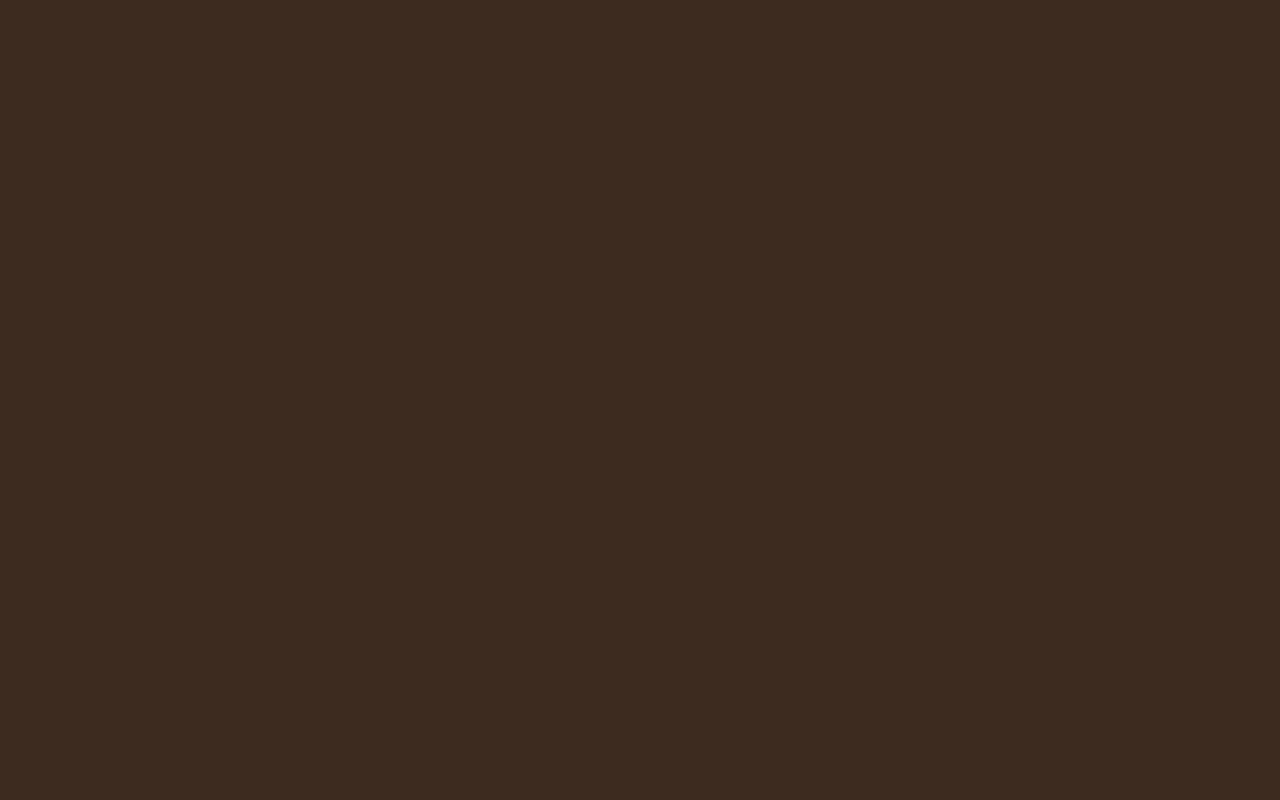
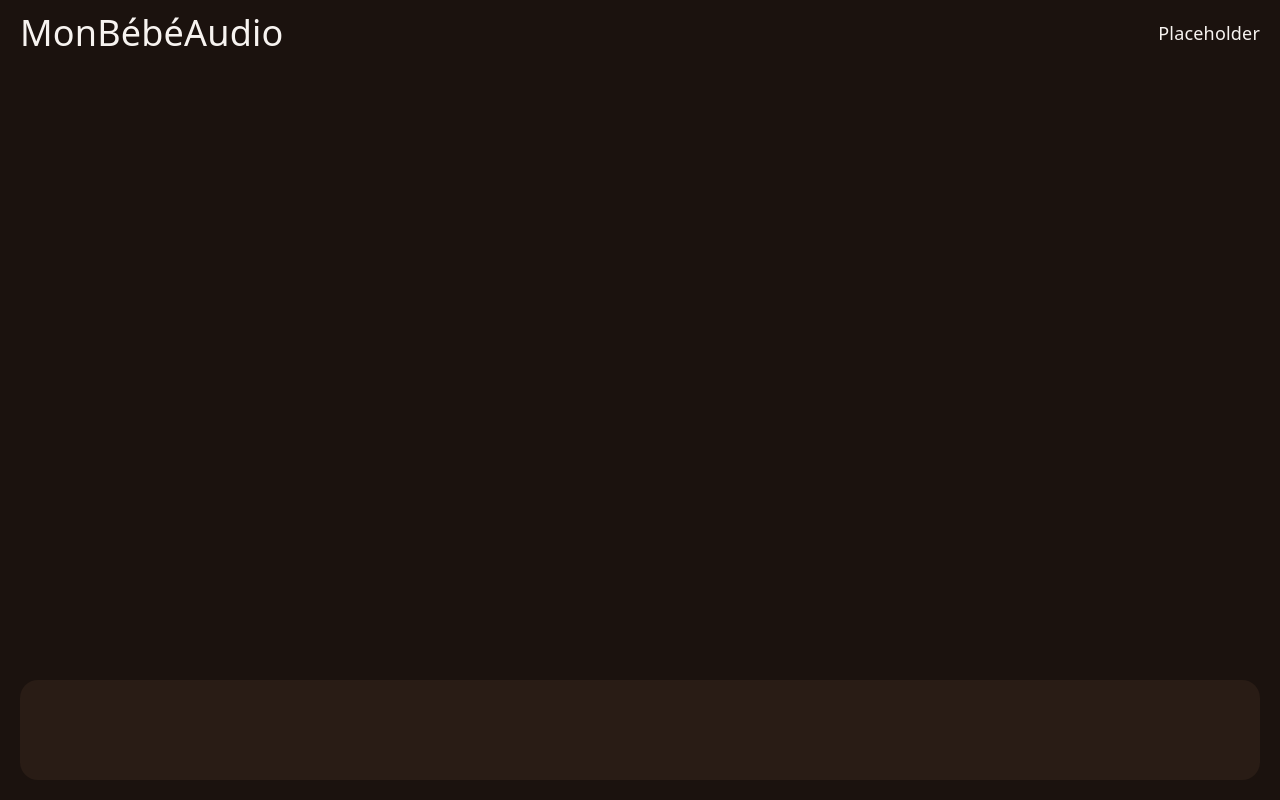
Before and after one commit to QwEekYhyo/mini-audio, a React (Vite) app in the folder app/front/: page / in a window 1280 px wide. Built offline with nearby package versions, Linux system fonts and the light colour scheme.

Commit message:
front: add main layout

```diff
--- a/app/front/src/App.tsx
+++ b/app/front/src/App.tsx
@@ -1,10 +1,17 @@
-import { useEffect, useState } from "react";
+// import { useEffect, useState } from "react";
+
+import Header from "./components/Header";
+import NavBar from "./components/NavBar";
 
 import "./styles/App.css";
 
 function App() {
     return (
-        <></>
+        <div className="app-container">
+            <Header title={"MonBébéAudio"} />
+            <main style={{ width: "100%", flexGrow: 1 }}></main>
+            <NavBar />
+        </div>
     );
 }
 
--- /dev/null
+++ b/app/front/src/components/Header.tsx
@@ -0,0 +1,16 @@
+import "../styles/Header.css";
+
+type HeaderProps = {
+    title: string;
+};
+
+function Header({ title }: HeaderProps) {
+    return (
+        <div className="header-container">
+            <h1>{title}</h1>
+            <span>Placeholder</span>
+        </div>
+    );
+}
+
+export { Header as default, type HeaderProps };
--- /dev/null
+++ b/app/front/src/components/NavBar.tsx
@@ -0,0 +1,7 @@
+import "../styles/NavBar.css";
+
+function NavBar() {
+    return <nav className="nav-container"></nav>;
+}
+
+export default NavBar;
--- a/app/front/src/styles/App.css
+++ b/app/front/src/styles/App.css
@@ -0,0 +1,8 @@
+.app-container {
+    margin: 0 var(--gap-size);
+    height: 100svh;
+
+    display: flex;
+    flex-direction: column;
+    gap: var(--gap-size);
+}
--- /dev/null
+++ b/app/front/src/styles/Header.css
@@ -0,0 +1,8 @@
+.header-container {
+    width: 100%;
+    padding: var(--gap-size) 0;
+
+    display: flex;
+    justify-content: space-between;
+    align-items: center;
+}
--- /dev/null
+++ b/app/front/src/styles/NavBar.css
@@ -0,0 +1,8 @@
+.nav-container {
+    width: 100%;
+    height: var(--navbar-size);
+    border-radius: var(--radius);
+
+    background: var(--primary-bg);
+    margin-bottom: var(--gap-size);
+}
--- a/app/front/src/styles/index.css
+++ b/app/front/src/styles/index.css
@@ -1,50 +1,55 @@
 :root {
     /* Hot Pink */
-  --pink-50: #FFF0F6;
-  --pink-100: #FFD6E7;
-  --pink-200: #FFADD1;
-  --pink-300: #FF85BE;
-  --pink-400: #FF69B4; /* main */
-  --pink-500: #E94B9B;
-  --pink-600: #C92E7C;
+    --pink-50: #fff0f6;
+    --pink-100: #ffd6e7;
+    --pink-200: #ffadd1;
+    --pink-300: #ff85be;
+    --pink-400: #ff69b4; /* main */
+    --pink-500: #e94b9b;
+    --pink-600: #c92e7c;
     --pink-700: #922057;
     --pink-main: var(--pink-400);
 
     /* Dark Coffee */
-  --coffee-50: #F7F3F0;
-  --coffee-100: #E8DED7;
-  --coffee-200: #CDBCB0;
-  --coffee-300: #A58D7D;
-  --coffee-400: #795C4B;
-  --coffee-500: #5A4031;
-  --coffee-600: #3D2B1F; /* main */
-  --coffee-700: #291C15;
-  --coffee-800: #1B120E;
+    --coffee-50: #f7f3f0;
+    --coffee-100: #e8ded7;
+    --coffee-200: #cdbcb0;
+    --coffee-300: #a58d7d;
+    --coffee-400: #795c4b;
+    --coffee-500: #5a4031;
+    --coffee-600: #3d2b1f; /* main */
+    --coffee-700: #291c15;
+    --coffee-800: #1b120e;
     --coffee-main: var(--coffee-600);
 
     /* Sunflower Gold */
-  --gold-50: #FFF8E6;
-  --gold-100: #FCEBC0;
-  --gold-200: #F8D98A;
-  --gold-300: #F1B42F; /* main */
-  --gold-400: #D99A19;
-  --gold-500: #AA7411;
-  --gold-600: #79520D;
+    --gold-50: #fff8e6;
+    --gold-100: #fcebc0;
+    --gold-200: #f8d98a;
+    --gold-300: #f1b42f; /* main */
+    --gold-400: #d99a19;
+    --gold-500: #aa7411;
+    --gold-600: #79520d;
     --gold-main: var(--gold-300);
 
     --text: var(--coffee-50);
     --text-h: #fff;
     --text-accent: var(--pink-main);
-    --bg: var(--coffee-main);
+    --bg: var(--coffee-800);
+    --primary-bg: var(--coffee-700);
     --border: transparent;
     --accent: var(--pink-main);
-    --accent-bg: var(--coffee-200);
+    --accent-bg: var(--coffee-main);
     --accent-border: var(--pink-main);
     --subtle: var(--gold-main);
 
     --sans: system-ui, "Segoe UI", Roboto, sans-serif;
     --heading: system-ui, "Segoe UI", Roboto, sans-serif;
     --mono: ui-monospace, Consolas, monospace;
+
+    --navbar-size: 100px;
+    --gap-size: 20px;
+    --radius: 18px;
 
     font: 18px/145% var(--sans);
     letter-spacing: 0.18px;
@@ -64,6 +69,7 @@ h1,
 h2 {
     font-family: var(--heading);
     font-weight: 500;
+    margin: 0;
 }
 
 p {
```
Also changed, not shown: 1 other file (tests, documents, lock files or other folders). Lines whose indentation alone changed are shown as unchanged.
